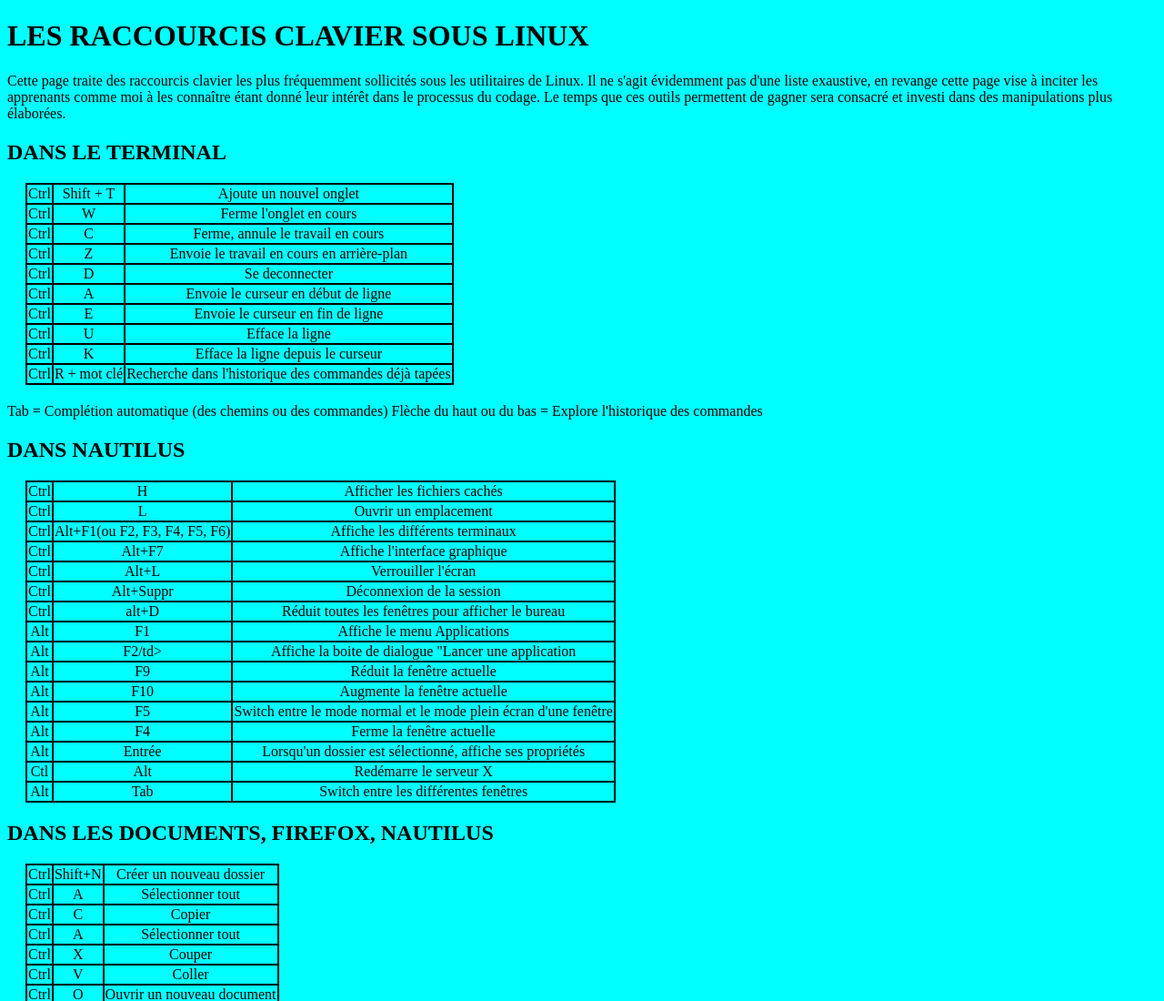
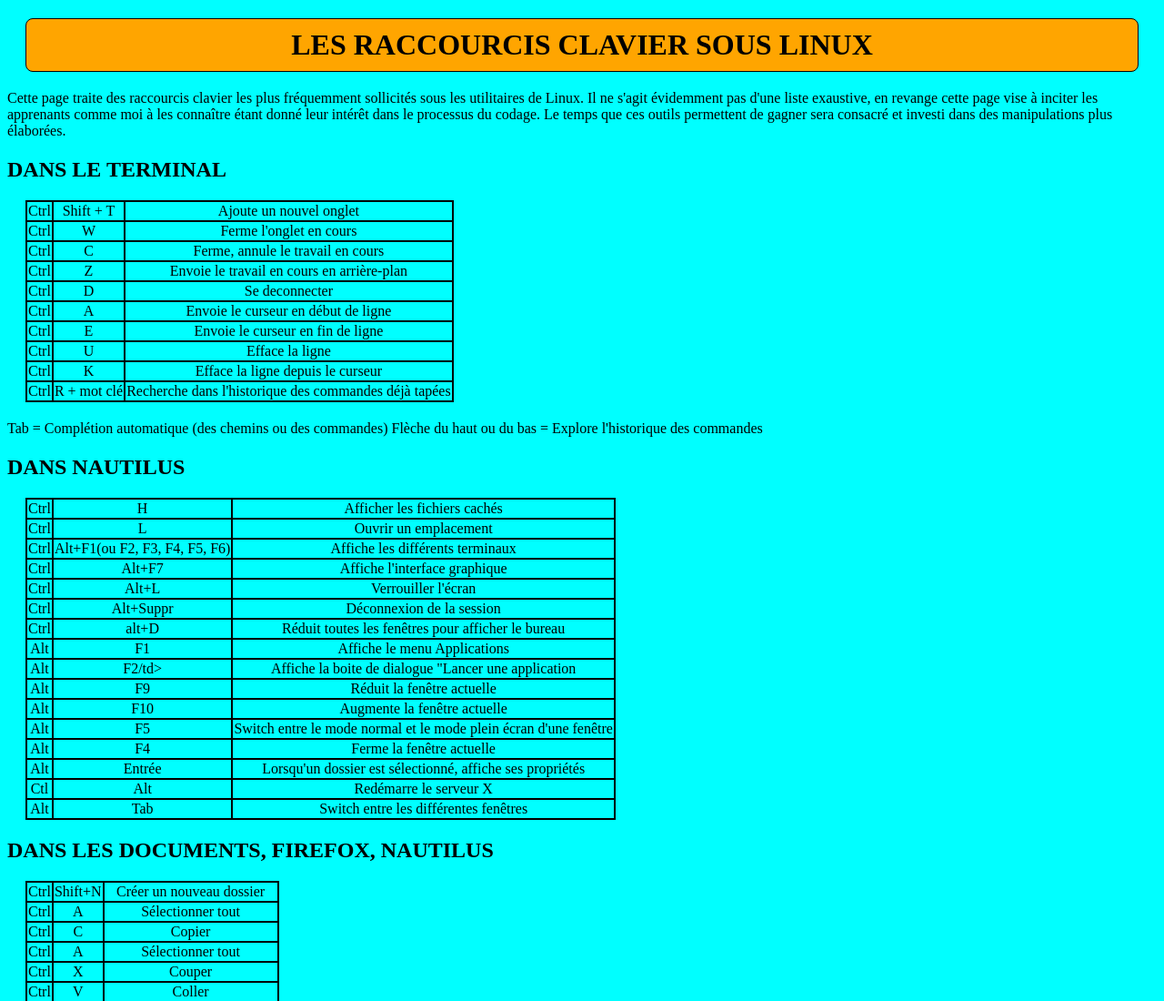
Before and after one commit to NTUMBA/cheatsheetraccourcis, a plain HTML site: page index.html in a window 1280 px wide. Shown: the top 1100 px of the page at 91% size. Drawn offline with Linux system fonts and the light colour scheme.

Commit message:
Shape style the h1 title: background,border and align

```diff
--- a/style.css
+++ b/style.css
@@ -10,3 +10,8 @@ td{
   border-collapse: collapse;
   border: 2px solid black;
 }
+h1{
+  background-color: orange; text-align: center;
+  border: 1px solid black; border-radius: 8px;
+  width: 80 %; padding: 10px; margin: 20px;
+}
```
